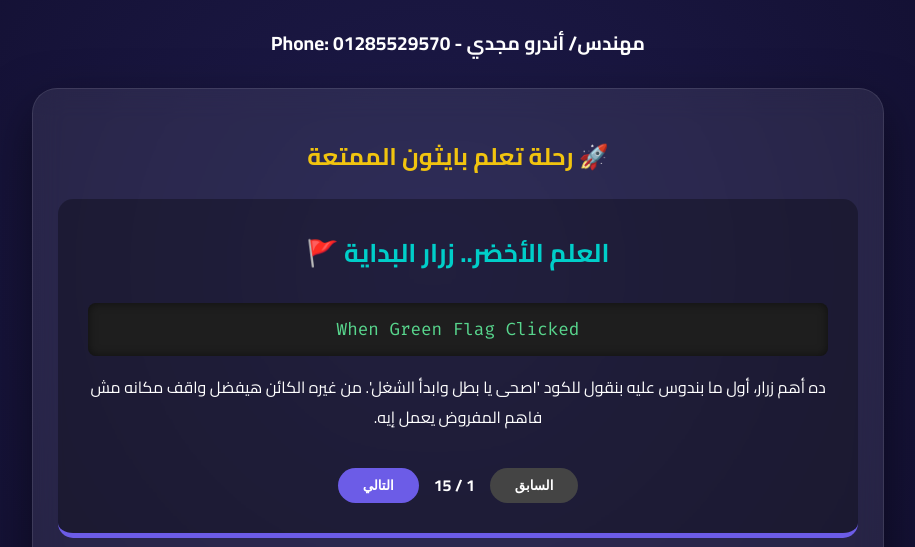
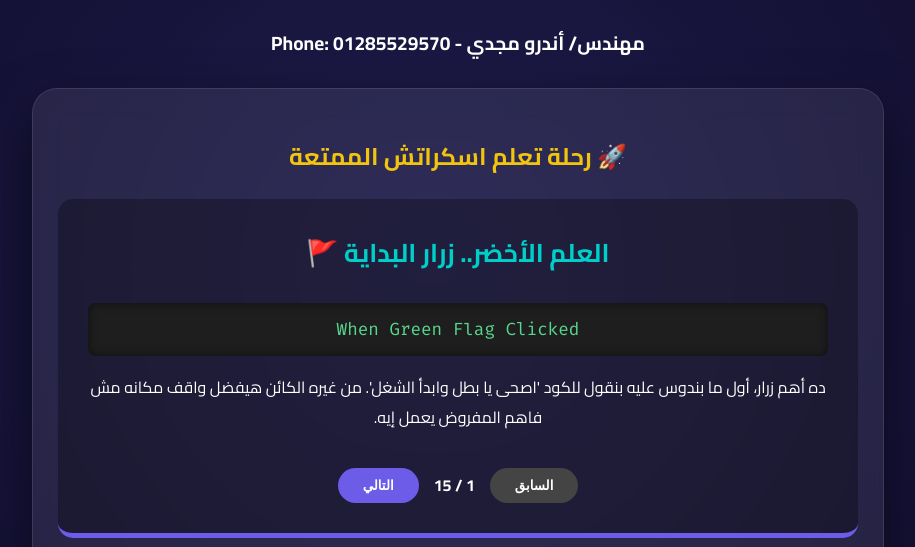
Before and after one commit to mrrobotacademy-asad/scratch-lev1-less4, a plain HTML site: page index.html in a window 1280 px wide. Shown: the part 253-800 px from the top of the page, without its empty margins (207-1122 px from the left). Drawn offline with Linux system fonts and the light colour scheme.

Commit message:
Update index.html

```diff
--- a/index.html
+++ b/index.html
@@ -155,7 +155,7 @@
 
 <div class="container">
     <div id="start-screen">
-        <h2 style="color:var(--warning);">🚀 رحلة تعلم بايثون الممتعة</h2>
+        <h2 style="color:var(--warning);">🚀 رحلة تعلم اسكراتش الممتعة</h2>
 
         <div class="explanation-slider">
             <div id="slide-content">
@@ -426,4 +426,5 @@ const questions = [
     }
 </script>
 </body>
+
 </html>
```
